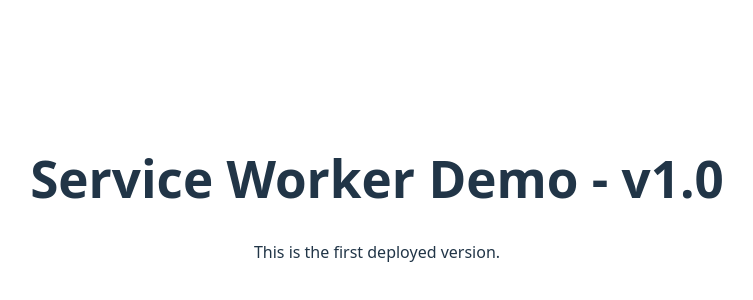
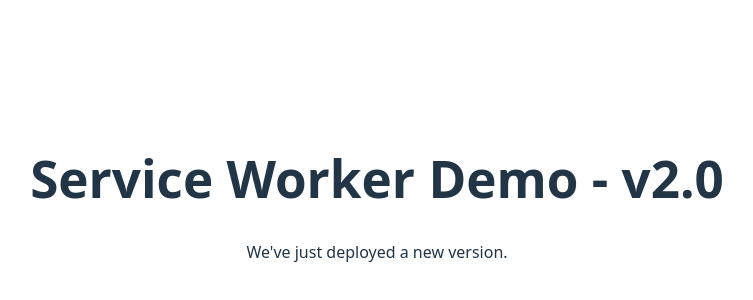
Before and after one commit to joshuahunsberger/react-update-notifications, a React (Vite) app: page / in a window 1280 px wide. Shown: the part 202-502 px from the top of the page, without its empty margins (263-1016 px from the left). Built offline with nearby package versions, Linux system fonts and the light colour scheme.

Commit message:
Update version to trigger site notification

```diff
--- a/src/App.tsx
+++ b/src/App.tsx
@@ -6,8 +6,8 @@ function App() {
     <>
       <div className="App">
         <header className="App-header">
-          <h1>Service Worker Demo - v1.0</h1>
-          <p>This is the first deployed version.</p>
+          <h1>Service Worker Demo - v2.0</h1>
+          <p>We've just deployed a new version.</p>
         </header>
 
         <ReloadPrompt />
```
